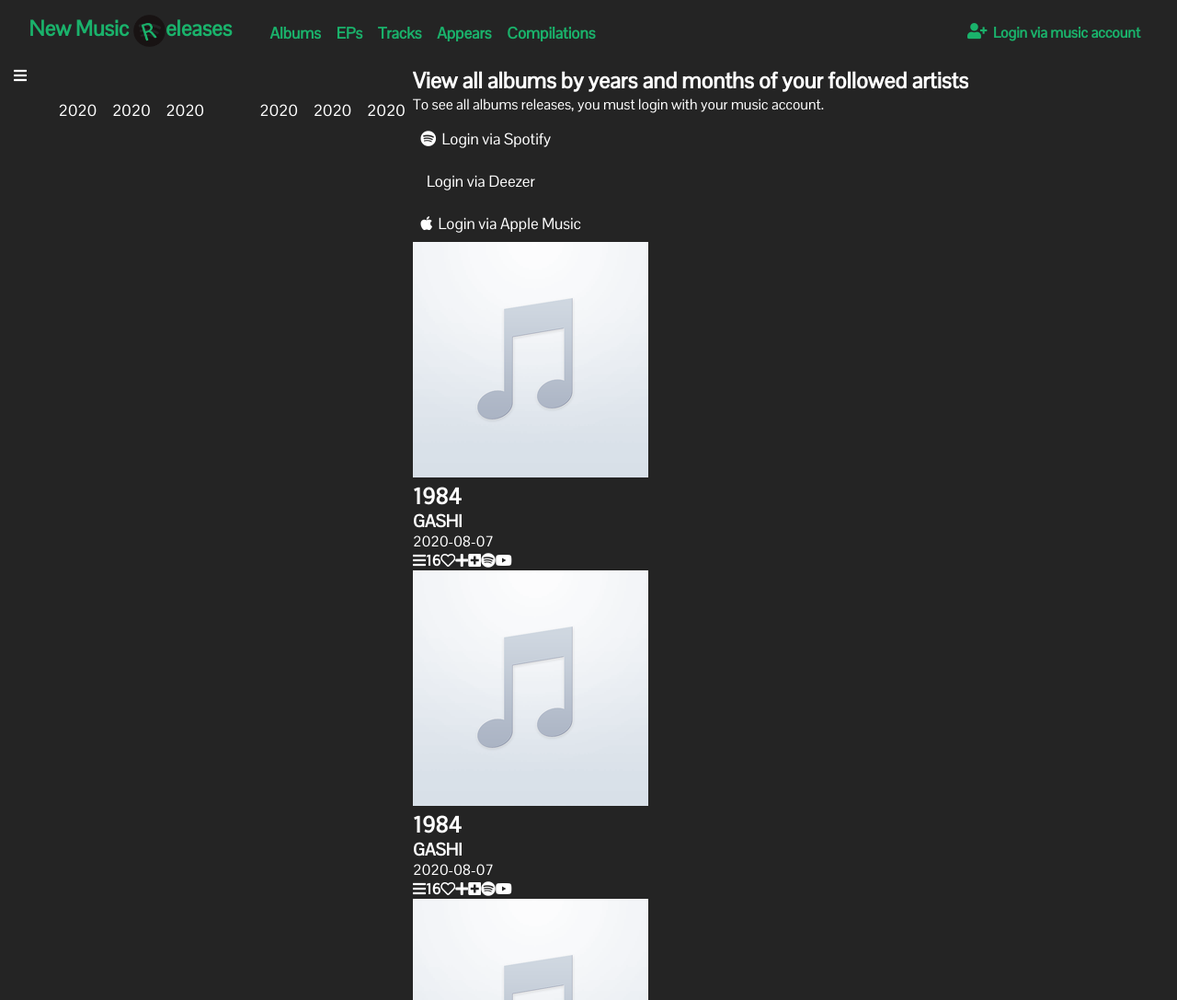
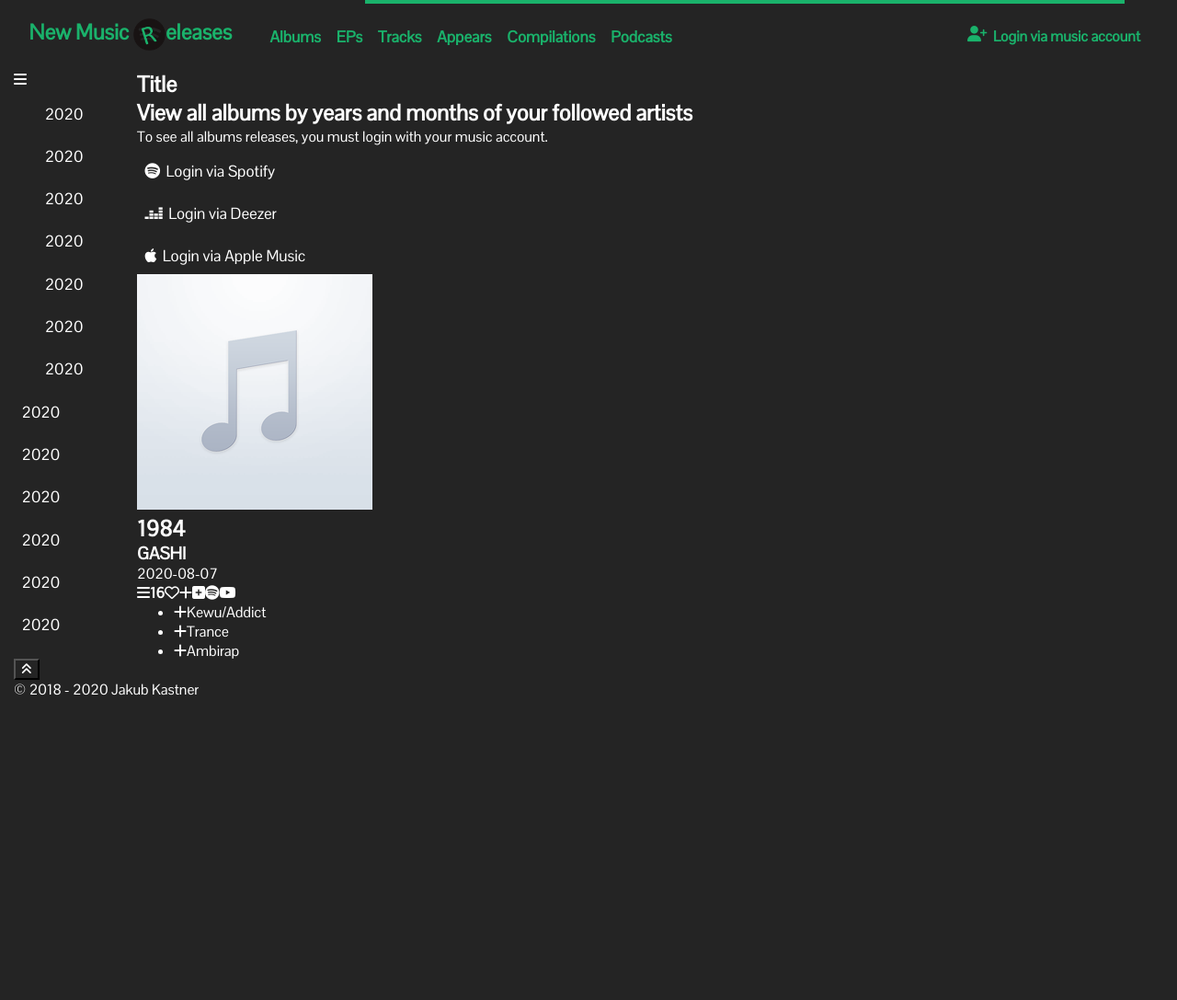
Before and after one commit to jakubkastner/released-albums, a plain HTML site: page index_new.html in a window 1280 px wide. Shown: the top 1087 px of the page at 92% size. After the commit the page ends 800 px from the top, so only its background shows below. Drawn offline with nearby package versions, Linux system fonts and the light colour scheme.

Commit message:
working on new layout

```diff
--- a/index_new.html
+++ b/index_new.html
@@ -3,25 +3,27 @@
 
 <head>
 	<meta charset="utf-8" />
-    <meta http-equiv="X-UA-Compatible" content="IE=edge">
-    <meta name="description" content="View all releases by years and months of your followed artists on Spotify.">
-    <meta name="keywords" content="spotify, spotify releases, album, albums, spotify albums, tracks, tracks, spotify tracks, spotify appears, appear, appears, spotify compilations, album, release, compilation, compilations, releases, music, stream music">
-    <meta name="author" content="Jakub Kastner">
+	<meta http-equiv="X-UA-Compatible" content="IE=edge" />
+	<meta name="description" content="View all releases by years and months of your followed artists on Spotify." />
+	<meta name="keywords" content="spotify, spotify releases, album, albums, spotify albums, tracks, tracks, spotify tracks, spotify appears, appear, appears, spotify compilations, album, release, compilation, compilations, releases, music, stream music" />
+	<meta name="author" content="Jakub Kastner" />
 	<title>Releases on Spotify</title>
-    <meta name="viewport" content="width=device-width, initial-scale=1">
+	<meta name="viewport" content="width=device-width, initial-scale=1" />
 	<link rel="stylesheet" type="text/css" href="styles/layout.css" />
 	<link rel="stylesheet" type="text/css" href="styles/actions.css" />
-    <link rel="icon" type="image/ico" href="images/favicon.png">
-    <link href="https://fonts.googleapis.com/css?family=Pontano+Sans" rel="stylesheet">
-    <link rel="stylesheet" href="https://use.fontawesome.com/releases/v5.5.0/css/all.css" integrity="sha384-B4dIYHKNBt8Bc12p+WXckhzcICo0wtJAoU8YZTY5qE0Id1GSseTk6S+L3BlXeVIU" crossorigin="anonymous">
+	<link rel="icon" type="image/ico" href="images/favicon.png" />
+	<link href="https://fonts.googleapis.com/css?family=Pontano+Sans" rel="stylesheet" />
+	<link rel="stylesheet" href="https://use.fontawesome.com/releases/v5.5.0/css/all.css" integrity="sha384-B4dIYHKNBt8Bc12p+WXckhzcICo0wtJAoU8YZTY5qE0Id1GSseTk6S+L3BlXeVIU" crossorigin="anonymous" />
+	<script src="https://kit.fontawesome.com/ebe995aabe.js" crossorigin="anonymous"></script>
 </head>
 
 <body>
 	<header>
+		<div class="loader hidden skrejto"></div>
 		<div>
 			<div class="page-name in-header">
 				<h1>New Music</h1>
-                <img class="favicon" src="images/favicon.png" alt="R">
+				<img class="favicon" src="images/favicon.png" alt="R" />
 				<h1>eleases</h1>
 			</div>
 			<nav class="menu-releases buttons in-header hidden">
@@ -30,6 +32,7 @@
 				<a class="b-tracks" title="View released tracks">Tracks</a>
 				<a class="b-appears" title="View released appears">Appears</a>
 				<a class="b-compilations" title="View released compilations">Compilations</a>
+				<a class="b-podcasts" title="View newest podcasts">Podcasts</a>
 			</nav>
 			<div class="div-user in-header">
 				<a class="b-login button" id="user">
@@ -48,34 +51,96 @@
 			</div>
 		</div>
 	</header>
-
 	<main>
 		<div class="menu-date">
 			<div class="menu-date-mobile hidden"><i class="fas fa-bars"></i></div>
-            <nav class="menu-years">
-                <ul class="buttons">
-                    <li>2020</li><li>2020</li><li>2020</li>
-                </ul>
+			<nav class="menu-years buttons">
+				<a>2020</a>
+				<a>2020</a>
+				<a>2020</a>
+				<a>2020</a>
+				<a>2020</a>
+				<a>2020</a>
+				<a>2020</a>
 			</nav>
-            <nav class="menu-months">
-                <ul class="buttons">
-                    <li>2020</li><li>2020</li><li>2020</li>
+			<nav class="menu-months buttons">
+				<a>2020</a>
+				<a>2020</a>
+				<a>2020</a>
+				<a>2020</a>
+				<a>2020</a>
+				<a>2020</a>
+				<a>2020</a>
+				<a>2020</a>
+				<a>2020</a>
+				<a>2020</a>
 				</ul>
 			</nav>
 		</div>
-        <div class="c-releases">
-            <div class="in-main">
-                <h2 class="title"></h2>
+		<div class="content">
+			<div class="c-head">
+				<h2 class="title">Title</h2>
 				<h2 class="message">View all albums by years and months of your followed artists</h2>
 				<p class="error">To see all albums releases, you must login with your music account.</p>
-                <p><a class="b-login-spotify button"><i class="fab fa-spotify"></i>Login via Spotify</a></p>
-                <p><a class="b-login-deezer button"><i class="fab fa-deezer"></i>Login via Deezer</a></p>
-                <p><a class="b-login-apple button"><i class="fab fa-apple"></i>Login via Apple Music</a></p>
+			</div>
+			<div class="c-releases">
+				<p>
+					<a class="b-login-spotify button"><i class="fab fa-spotify"></i>Login via Spotify</a>
+				</p>
+				<p>
+					<a class="b-login-deezer button"><i class="fab fa-deezer"></i>Login via Deezer</a>
+				</p>
+				<p>
+					<a class="b-login-apple button"><i class="fab fa-apple"></i>Login via Apple Music</a>
+				</p>
 				<div class="albums">
 					<div class="album" id="2qaaaIfB5TuEAh5cqI1ksz">
 						<div class="album-flex">
 							<div class="album-img">
-                                <img src="/images/no-cover.png">
+								<img src="images/no-cover.png" />
+							</div>
+							<div class="album-info">
+								<a href="https://open.spotify.com/album/2qaaaIfB5TuEAh5cqI1ksz" target="_blank" rel="noopener noreferrer">
+									<h2>1984</h2>
+								</a>
+								<a href="https://open.spotify.com/artist/0JOxt5QOwq0czoJxvSc5hS" target="_blank" rel="noopener noreferrer">
+									<h3>GASHI</h3>
+								</a>
+								<p>2020-08-07</p>
+								<i class="fas fa-bars album-tracklist" title="View tracklist" id="2qaaaIfB5TuEAh5cqI1ksz_t"><span>16</span></i><i class="far fa-heart album-like" title="Add album to library" id="2qaaaIfB5TuEAh5cqI1ksz_l"></i><i class="fas fa-plus album-playlist" title="Add to playlist" id="2qaaaIfB5TuEAh5cqI1ksz_p"></i><i class="fas fa-plus-square album-playlist-add-new" title="Add to new playlist" id="pd_2qaaaIfB5TuEAh5cqI1ksz"></i><a href="https://open.spotify.com/album/2qaaaIfB5TuEAh5cqI1ksz" target="_blank" rel="noopener noreferrer"><i class="fab fa-spotify" title="Open in Spotify"></i></a><a href="https://music.youtube.com/search?q=GASHI 1984" target="_blank" rel="noopener noreferrer"><i class="fab fa-youtube" title="Search on Youtube Music"></i></a>
+							</div>
+						</div>
+						<ul class="playlists">
+							<li class="playlist-add" id="p_2UKqPRsvnx7sQjt5EmHxpm_2Kjyuu269jWMmxoBHyKkbf" title="Add release to playlist 'Kewu/Addict'">
+								<span><i class="fas fa-plus"></i></span>Kewu/Addict
+							</li>
+							<li class="playlist-add" id="p_5H2MrosNRCVB8iJ6s4R10w_2Kjyuu269jWMmxoBHyKkbf" title="Add release to playlist 'Trance'">
+								<span><i class="fas fa-plus"></i></span>Trance
+							</li>
+							<li class="playlist-add" id="p_48Vty4cAB0edfGm9ohVDH1_2Kjyuu269jWMmxoBHyKkbf" title="Add release to playlist 'Ambirap'">
+								<span><i class="fas fa-plus"></i></span>Ambirap
+							</li>
+							<li class="playlist-add" id="p_1FXGtB1FRuEQ8qhB1EmT7n_2Kjyuu269jWMmxoBHyKkbf" title="Add release to playlist 'Underrated.1'">
+								<span><i class="fas fa-plus"></i></span>Underrated.1
+							</li>
+							<li class="playlist-add" id="p_75lG1ujOorZwweiCQVoHA6_2Kjyuu269jWMmxoBHyKkbf" title="Add release to playlist '90s?'">
+								<span><i class="fas fa-plus"></i></span>90s?
+							</li>
+							<li class="playlist-add" id="p_72g3Ti1hox3lOFy7rhKeHM_2Kjyuu269jWMmxoBHyKkbf" title="Add release to playlist 'PROUD'">
+								<span><i class="fas fa-plus"></i></span>PROUD
+							</li>
+							<li class="playlist-add" id="p_5V2ZawTFMIaTofTzdu90pR_2Kjyuu269jWMmxoBHyKkbf" title="Add release to playlist 'DREAM'">
+								<span><i class="fas fa-plus"></i></span>DREAM
+							</li>
+							<li class="playlist-add" id="p_77vYWfoObKlQEcEBHhwy9j_2Kjyuu269jWMmxoBHyKkbf" title="Add release to playlist 'AFTER DREAM'">
+								<span><i class="fas fa-plus"></i></span>AFTER DREAM
+							</li>
+						</ul>
+					</div>
+					<div class="album" id="2qaaaIfB5TuEAh5cqI1ksz">
+						<div class="album-flex">
+							<div class="album-img">
+								<img src="images/no-cover.png" />
 							</div>
 							<div class="album-info">
 								<a href="https://open.spotify.com/album/2qaaaIfB5TuEAh5cqI1ksz" target="_blank" rel="noopener noreferrer">
@@ -92,24 +157,7 @@
 					<div class="album" id="2qaaaIfB5TuEAh5cqI1ksz">
 						<div class="album-flex">
 							<div class="album-img">
-                                <img src="/images/no-cover.png">
-                            </div>
-                            <div class="album-info">
-                                <a href="https://open.spotify.com/album/2qaaaIfB5TuEAh5cqI1ksz" target="_blank" rel="noopener noreferrer">
-                                    <h2>1984</h2>
-                                </a>
-                                <a href="https://open.spotify.com/artist/0JOxt5QOwq0czoJxvSc5hS" target="_blank" rel="noopener noreferrer">
-                                    <h3>GASHI</h3>
-                                </a>
-                                <p>2020-08-07</p>
-                                <i class="fas fa-bars album-tracklist" title="View tracklist" id="2qaaaIfB5TuEAh5cqI1ksz_t"><span>16</span></i><i class="far fa-heart album-like" title="Add album to library" id="2qaaaIfB5TuEAh5cqI1ksz_l"></i><i class="fas fa-plus album-playlist" title="Add to playlist" id="2qaaaIfB5TuEAh5cqI1ksz_p"></i><i class="fas fa-plus-square album-playlist-add-new" title="Add to new playlist" id="pd_2qaaaIfB5TuEAh5cqI1ksz"></i><a href="https://open.spotify.com/album/2qaaaIfB5TuEAh5cqI1ksz" target="_blank" rel="noopener noreferrer"><i class="fab fa-spotify" title="Open in Spotify"></i></a><a href="https://music.youtube.com/search?q=GASHI 1984" target="_blank" rel="noopener noreferrer"><i class="fab fa-youtube" title="Search on Youtube Music"></i></a>
-                            </div>
-                        </div>
-                    </div>
-                    <div class="album" id="2qaaaIfB5TuEAh5cqI1ksz">
-                        <div class="album-flex">
-                            <div class="album-img">
-                                <img src="/images/no-cover.png">
+								<img src="images/no-cover.png" />
 							</div>
 							<div class="album-info">
 								<a href="https://open.spotify.com/album/2qaaaIfB5TuEAh5cqI1ksz" target="_blank" rel="noopener noreferrer">
@@ -129,22 +177,20 @@
 				<div class="compilations hidden"></div>
 				<div class="settings hidden"></div>
 			</div>
-            <div class="loader"></div>
 		</div>
-
-        <button class="top" id="top" title="Top"><i class="fas fa-angle-double-up"></i></button>
 	</main>
 	<footer>
 		<div class="in-body">
+			<button class="top" id="top" title="Top"><i class="fas fa-angle-double-up"></i></button>
 			<p>&copy; 2018 - 2020 Jakub Kastner</p>
 		</div>
 	</footer>
-    <script src="//code.jquery.com/jquery-3.3.1.min.js"></script>
+	<!--<script src="//code.jquery.com/jquery-3.3.1.min.js"></script>
 		<script src="scripts/main.js"></script>
 		<script src="scripts/login.js"></script>
 		<script src="scripts/library.js"></script>
 		<script src="scripts/show.js"></script>
-    <script src="scripts/actions.js"></script>
+		<script src="scripts/actions.js"></script>-->
 </body>
 
 </html>
--- a/styles/actions.scss
+++ b/styles/actions.scss
@@ -26,3 +26,24 @@
 		margin-right: calc(4px + 0.2vw);
 	}
 }
+
+@keyframes loader {
+	50% {
+		background-size: 80%;
+	}
+	100% {
+		background-position: 125% 0;
+	}
+}
+
+.loader {
+	width: 100%;
+	height: 4px;
+	background: linear-gradient(to right, #1ab26b, #1ab26b);
+	margin: auto;
+	border-radius: 4px;
+	background-size: 20%;
+	background-repeat: repeat-y;
+	background-position: -25% 0;
+	animation: loader 3s ease-in-out infinite;
+}
--- a/styles/layout.scss
+++ b/styles/layout.scss
@@ -1,3 +1,7 @@
+.skrejto {
+    //display: none;
+}
+
 // HLAVNÍ
 
 * {
@@ -132,14 +136,40 @@ header {
 // LEVÉ MENU
 
 main {
-	& > .menu-date {
+    &>.menu-date {
         overflow: hidden;
-		& > nav {
+        width: 150px;
+        height: 80vh;
+
+        // ??
+        //resize: horizontal;
+        &:hover {
+            overflow: auto;
+        }
+
+        &>nav {
             display: inline-block;
+
+            &>a {
+                width: 70%;
             }
         }
-	& >.c-releases {
+        &>.menu-years>a {
+            text-align: left;
+            padding-left: calc(8px + 2vw);
+        }
+    }
+
+    &>.content {
+        height: 80vh;
+        width: 100%;
+
+        &>.c-releases {
+            width: calc(100% - 150px);
             overflow: auto;
+            height: 70vh;
+            width: 100%;
+        }
     }
 }
 
@@ -175,3 +205,23 @@ main {
 /*.page-name img:hover~.page-name h1 {
     background-color: yellow;
 }*/
+
+/* width */
+::-webkit-scrollbar {
+    width: 10px;
+}
+
+/* Track */
+::-webkit-scrollbar-track {
+    background-color: rgb(36, 36, 36);
+}
+
+/* Handle */
+::-webkit-scrollbar-thumb {
+    background-color: rgb(86, 86, 86);
+}
+
+/* Handle on hover */
+::-webkit-scrollbar-thumb:hover {
+    background-color: rgb(106, 106, 106);
+}
```
Also changed, not shown: styles/actions.css, styles/layout.css, 2 other files. Lines whose indentation alone changed are shown as unchanged.
